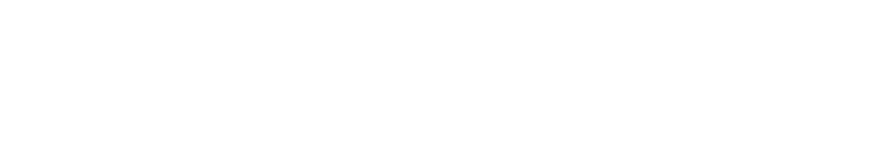
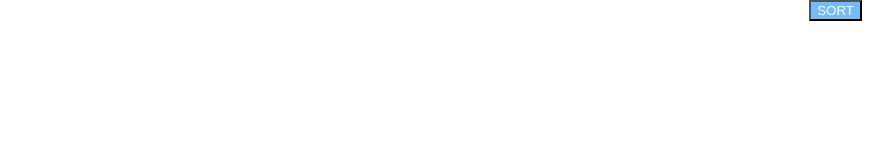
Before and after one commit to marcin-pasiewicz/shodann, a React (Create React App) app: page / in a window 1280 px wide. Shown: the top 160 px of the page, without its empty margins (368-1261 px from the left). Built offline with nearby package versions, Linux system fonts and the light colour scheme.

Commit message:
editing data done, sorting done

```diff
--- a/src/document/index.css
+++ b/src/document/index.css
@@ -59,6 +59,3 @@
 form input:focus {
     outline-color: #ccc;
 }
-form select{
-
-}
--- a/src/list/index.js
+++ b/src/list/index.js
@@ -9,6 +9,7 @@
         super(props);
         this.state = {
             documnet: false,
+            index: '',
             data: [{
                 documentNumber: "2017/123/12",
                 text: "Orders for new cars",
@@ -32,19 +33,32 @@
     itemClicked = index => {
         const itemIndex = index;
         itemData = this.state.data[index];
-        console.log(this.state.data[index])
-        this.showAddDocument()
+        console.log(this.state.data[index]);
+        this.setState({index})
+        this.showAddDocument();
+
     }
     addNewItem = data => {
         const newData = this.state.data.slice();
         newData.push(data);
         this.setState({data: newData});
+        delete this.state.data[this.state.index]
     }
 
+    onSort=()=> {
+        const { data } = this.state;
+
+        this.setState({
+            data: data.reverse()
+        })
+    }
 
     render() {
         const { data } =this.state;
         const itemList = (
+        <div>
+        <button onClick={this.onSort}>sort</button>
+
             <ul className="itemList">
                 <li><a id="nav-toggle" href="#"><span></span></a></li>
                 {data ? data.map( (event, index) =>
@@ -52,6 +66,7 @@
                         <button onClick={()=>{this.itemClicked(index)}}>Edit</button></li> ) : '' }
                         <button onClick={this.showAddDocument}>Add</button>
             </ul>
+        </div>
         )
 
         return (
```
